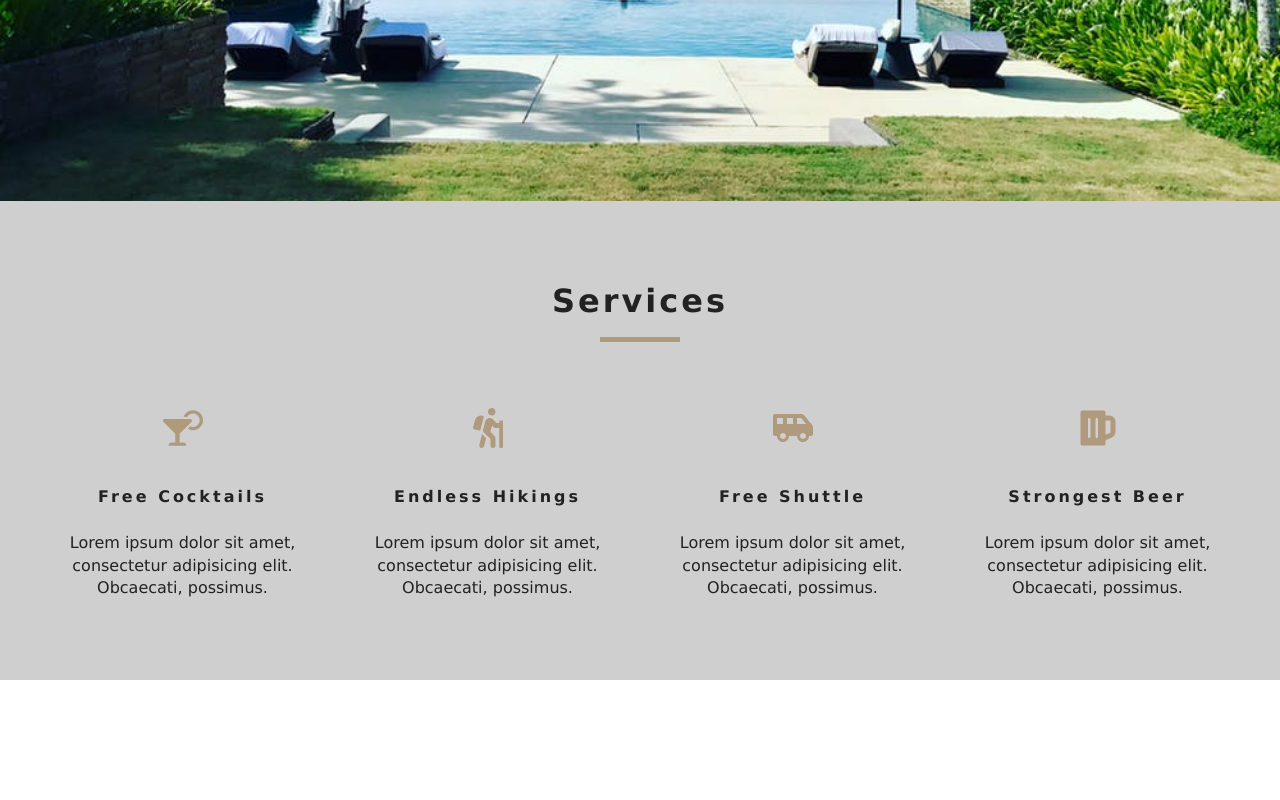
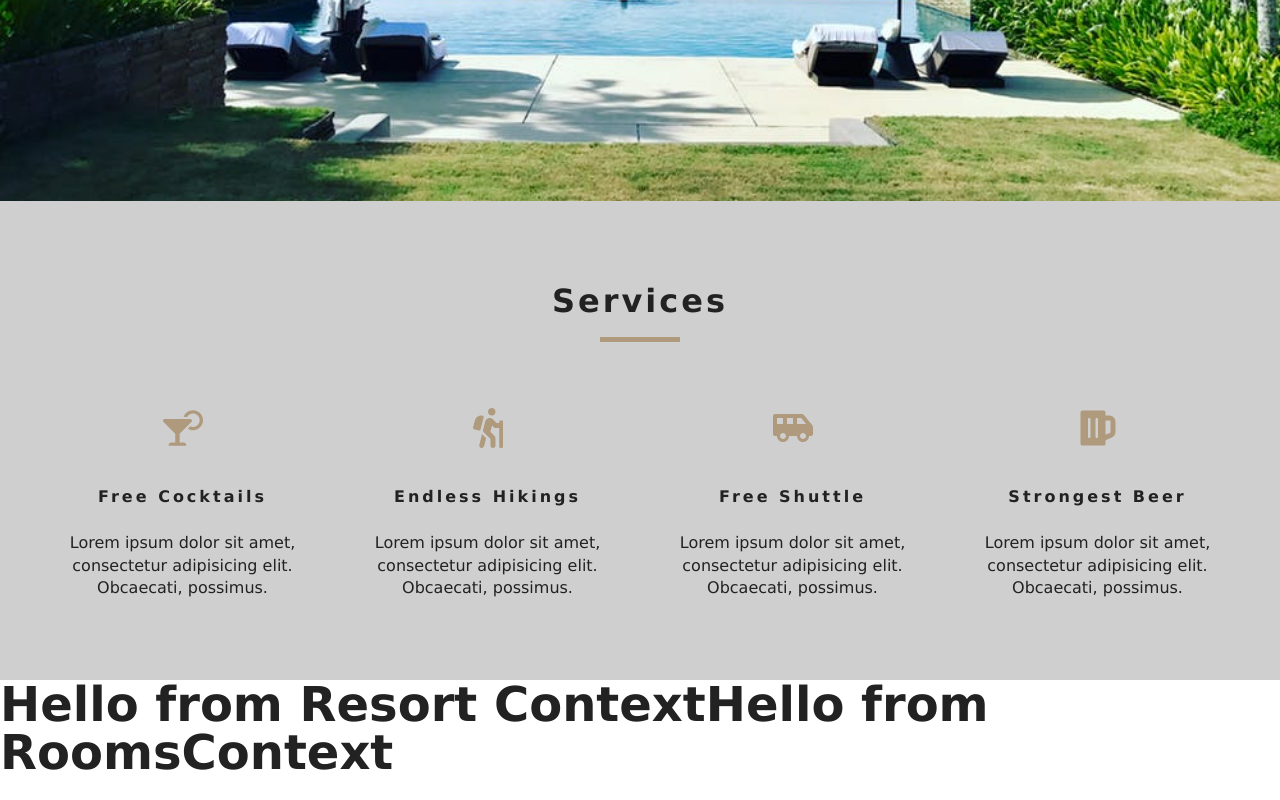
Before and after one commit to AmanAzim/Beach-Reasort-React, a React (Create React App) app: page / in a window 1280 px wide. Shown: the part 599-1399 px from the top of the page. Before the commit the page ends 1279 px from the top, so only its background shows below. Built offline with nearby package versions, Linux system fonts and the light colour scheme.

Commit message:
Combine Context consumptions in Class based comp

```diff
--- a/src/App.js
+++ b/src/App.js
@@ -1,4 +1,4 @@
-import React, {useContext} from 'react';
+import React, {useContext,Component} from 'react';
 //import './App.css';
 import {Route, Switch} from 'react-router-dom'
 
@@ -12,14 +12,12 @@ import {RoomsContext} from "./contextStore/RoomsContext";
 import {ResortContext} from "./contextStore/ResortContext";
 
 
+class App extends Component{
 
-function App() {
-
-    const contextRooms=useContext(RoomsContext);
-    const contextResort=useContext(ResortContext);
-
-    console.log(contextRooms.name, contextResort.name)
-
+    //const contextRooms=useContext(RoomsContext);
+    //const contextResort=useContext(ResortContext);
+    //
+    render(){
         return (
             <React.Fragment>
                 <Navbar/>
@@ -29,8 +27,20 @@ function App() {
                     <Route path="/rooms" exact component={Rooms}/>
                     <Route component={ErrorPage}/>
                 </Switch>
+
+                <ResortContext.Consumer>
+                    {resortContext=>(
+                        <RoomsContext>
+                            {roomContext=>(
+                                <h1>{resortContext.name}{roomContext.name}</h1>
+                            )}
+                        </RoomsContext>
+                    )}
+                </ResortContext.Consumer>
+
             </React.Fragment>
         );
     }
+}
 
 export default App;
```
Lines whose indentation alone changed are shown as unchanged.
